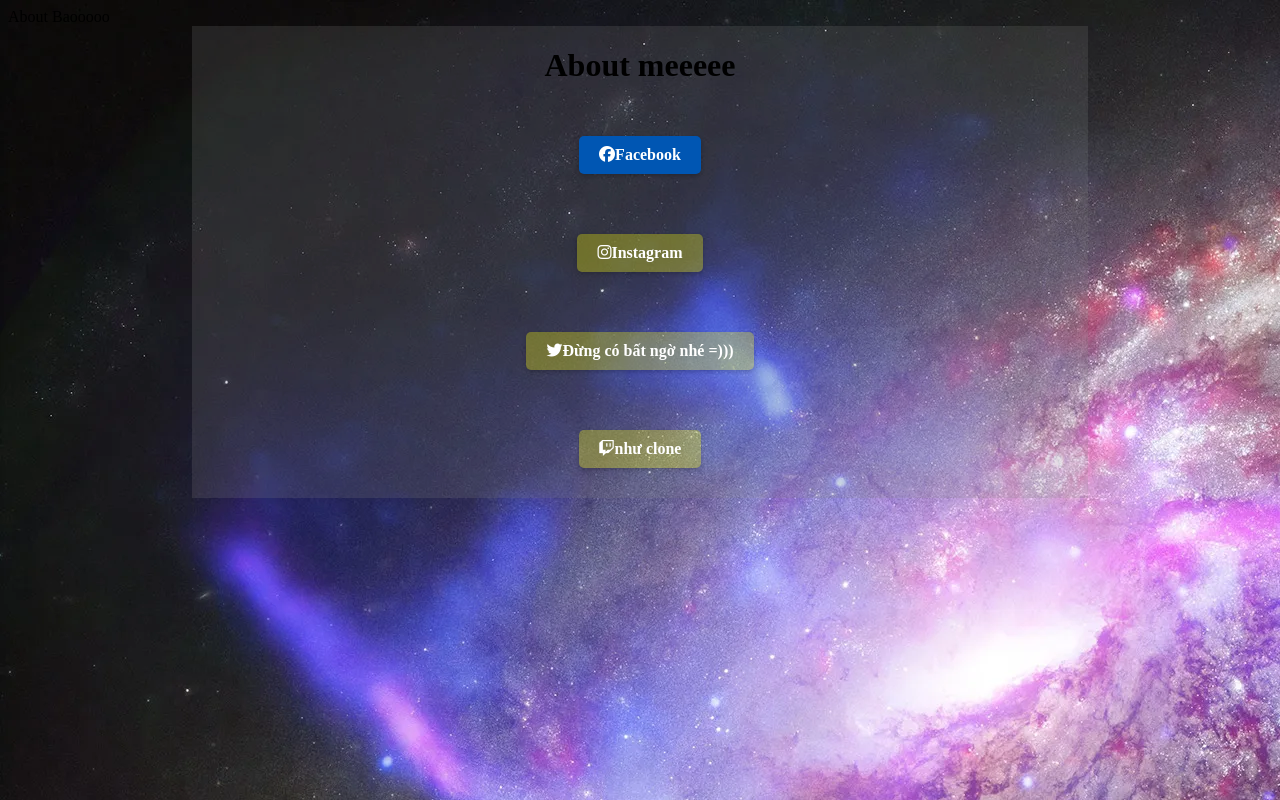
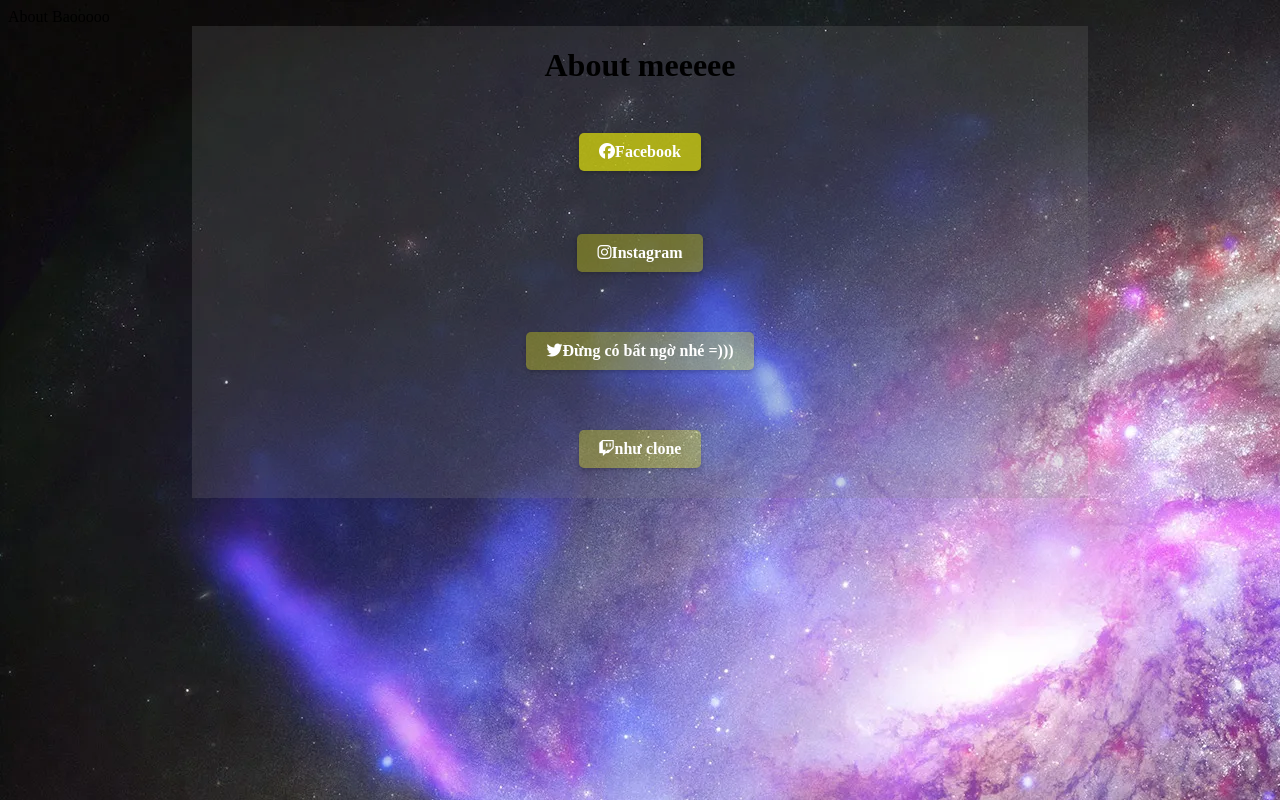
Before and after one commit to BaoNgocThienBao/pro5, a plain HTML site: page index.html in a window 1280 px wide. In both pictures the pointer is over the link "Facebook". Drawn offline with nearby package versions, Linux system fonts and the light colour scheme.

Commit message:
Update main.css

```diff
--- a/main.css
+++ b/main.css
@@ -37,5 +37,9 @@ a {
 }
 
 a:hover {
-    background-color: #0056b3; /* Button color on hover */
+    background-color: rgba(255, 255, 0, 0.6);
+    transform: translateY(-3px);
 }
+a:active {
+  transform: translateY(-1px);
+}
```
